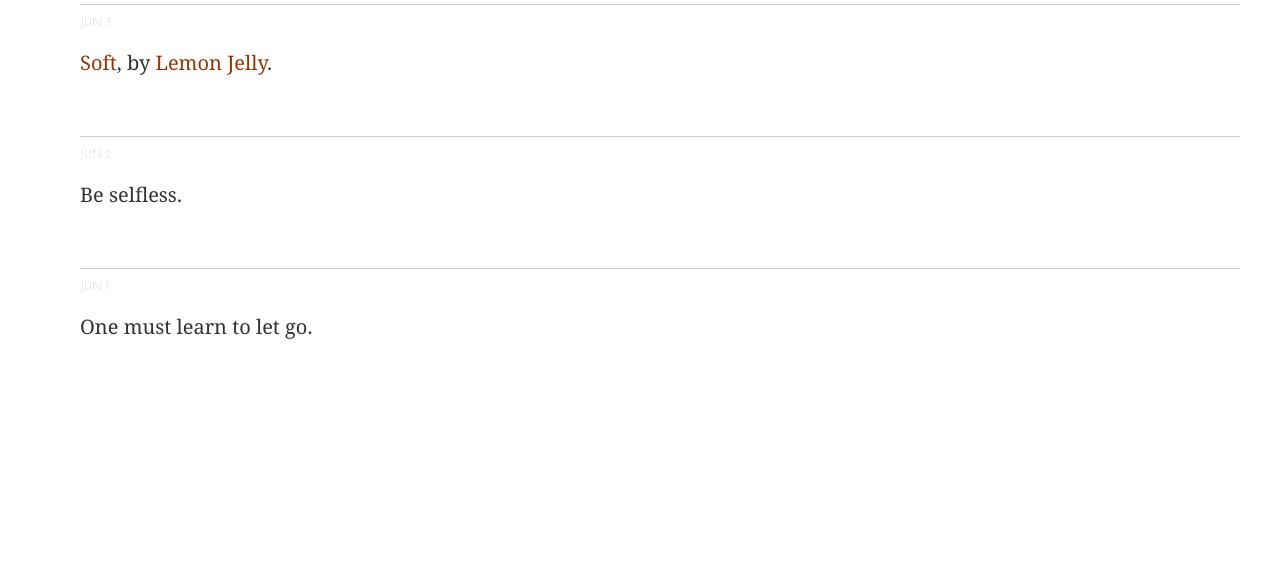
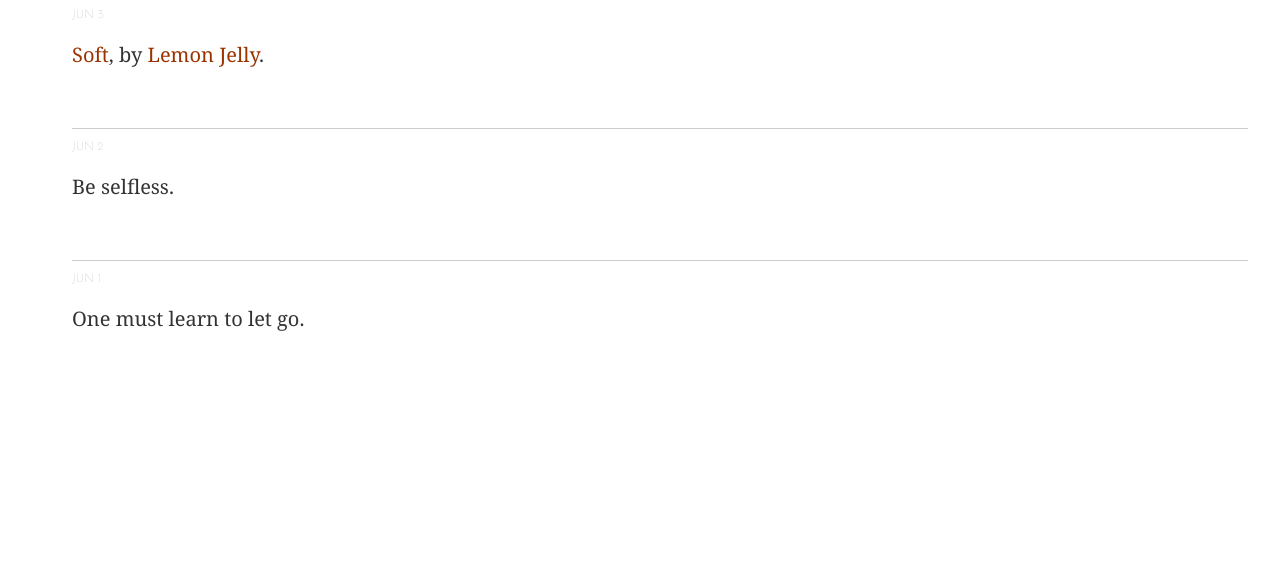
Before and after one commit to ishidotio/ishidotio, a plain HTML site: page pages/stream.html in a window 1280 px wide. Shown: the part 235-800 px from the top of the page. Drawn offline with Linux system fonts and the light colour scheme; a web font is replaced by a local one.

Commit message:
Update styles.css

```diff
--- a/styles.css
+++ b/styles.css
@@ -1,6 +1,6 @@
 body {
   background-color  : #fff;
-  padding           : 2em;
+  margin            : 2em;
 }
 
 a {
```
